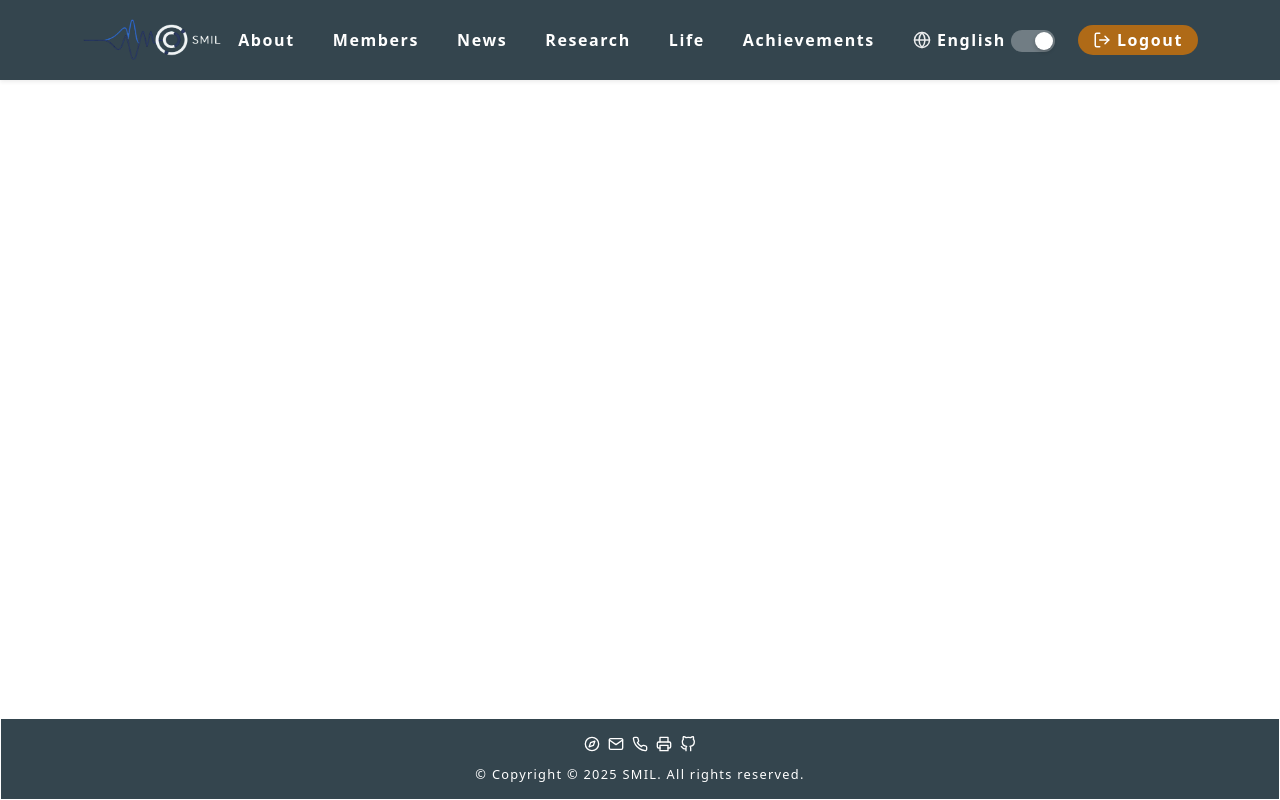
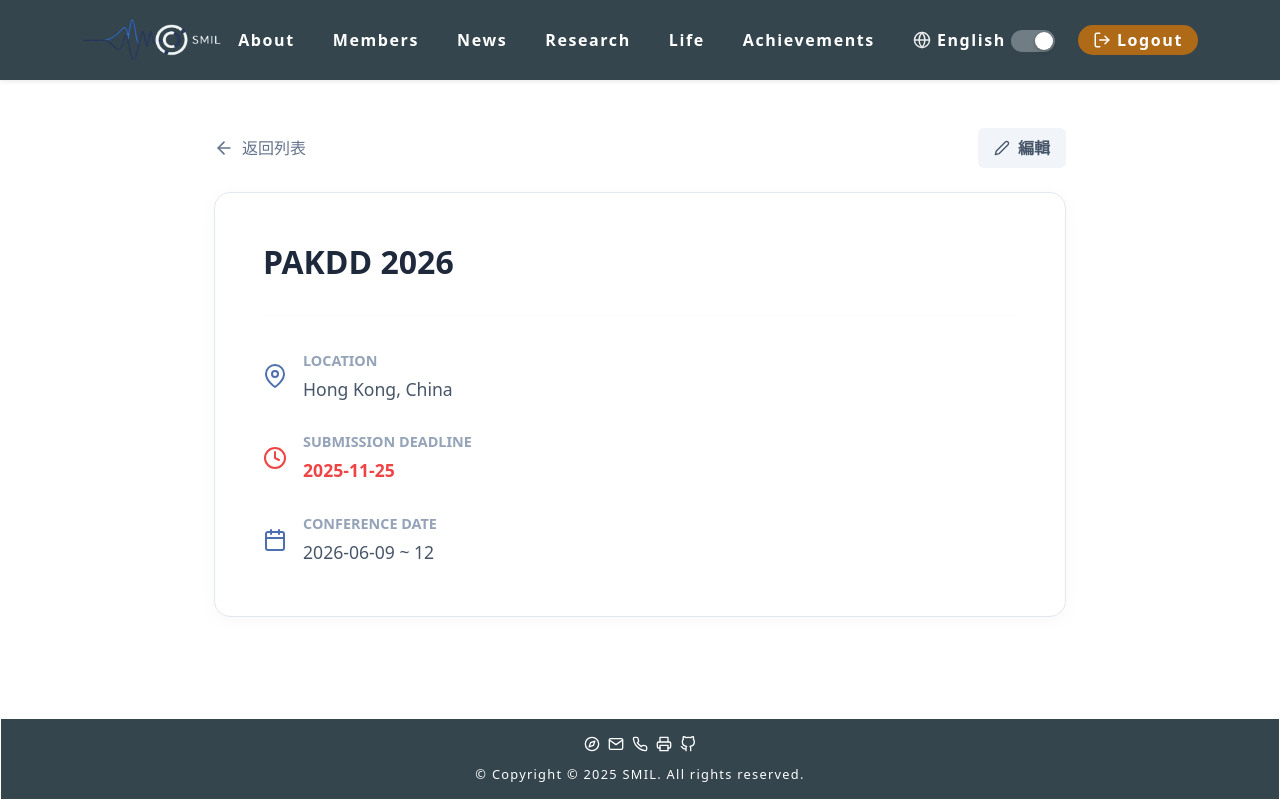
Before and after one commit to TsaiChengHan2003/smil_frontend, a React (Vite) app: page /news/conference/1 in a window 1280 px wide. Built offline with nearby package versions, Linux system fonts and the light colour scheme.

Commit message:
news邏輯完善版本

```diff
--- a/src/App.jsx
+++ b/src/App.jsx
@@ -9,6 +9,7 @@ import About from './pages/about'
 import Member from './pages/member'
 import News from './pages/news'
 import NewsDetail from './pages/newsDetail'
+import ConferenceDetail from './pages/newsConferenceDetail'
 import Research from './pages/research'
 import ResearchDetail from './pages/researchDetail'
 import Life from './pages/life'
@@ -38,6 +39,7 @@ export default function App() {
           <Route path="/members" element={<Member />} />
           <Route path="/news" element={<News />} />
           <Route path="/news/:id" element={<NewsDetail />} />
+          <Route path="/news/conference/:id" element={<ConferenceDetail />} />
           <Route path="/research" element={<Research />} />
           <Route path="/research/:url" element={<ResearchDetail />} />
           <Route path="/life" element={<Life />} />
--- /dev/null
+++ b/src/pages/newsConferenceDetail.jsx
@@ -0,0 +1,136 @@
+import React, { useState, useEffect, useMemo } from "react";
+import { useForm } from "react-hook-form";
+import Fragment from "@/components/common/Fragment";
+import { useParams, useSearchParams, Link, useNavigate } from "react-router-dom";
+import { ArrowLeft, Edit2, Save, X, Calendar, MapPin, Clock } from "react-feather";
+import styles from "@/assets/styles/components/newsDetail.module.scss";
+import { mockConferences } from "@/datas/news";
+import { useGoogleAuth } from "@/contexts/GoogleAuthContext";
+
+export default function ConferenceDetail() {
+  const { id } = useParams();
+  const [searchParams] = useSearchParams();
+  const { isLoggedIn } = useGoogleAuth();
+  const navigate = useNavigate();
+
+  // 1. 抓取資料 (若 ID 找不到，硬接第一筆)
+  const currentData = useMemo(() => {
+    if (id === "new") return { title: "", location: "", deadline: "", date: "" };
+    return mockConferences.find(item => item.id.toString() === id) || mockConferences[0];
+  }, [id]);
+
+  const [isEditing, setIsEditing] = useState(false);
+  const { register, handleSubmit, reset, formState: { errors } } = useForm();
+
+  // 2. 初始化
+  useEffect(() => {
+    if (currentData) {
+      reset(currentData);
+      if ((id === "new" || searchParams.get("edit") === "true") && isLoggedIn) {
+        setIsEditing(true);
+      }
+    }
+  }, [currentData, id, searchParams, isLoggedIn, reset]);
+
+  // 3. 送出
+  const onSubmit = (data) => {
+    console.log("Conference Data Submitted:", data);
+    alert("送出成功 (請看 Console)");
+    setIsEditing(false);
+  };
+
+  return (
+    <Fragment>
+      <div className={styles.container}>
+        <div className={styles.topBar}>
+          <Link to="/news" className={styles.backLink}>
+            <ArrowLeft size={20} /> 返回列表
+          </Link>
+          {isLoggedIn && !isEditing && id !== "new" && (
+            <button className={styles.editBtn} onClick={() => setIsEditing(true)}>
+              <Edit2 size={16} /> 編輯
+            </button>
+          )}
+        </div>
+
+        <div className={styles.contentCard}>
+          {isEditing ? (
+            /* ========== 編輯模式 ========== */
+            <form onSubmit={handleSubmit(onSubmit)} className={styles.editForm}>
+              <h2 className={styles.articleTitle} style={{fontSize: '1.5rem', marginBottom: '1rem'}}>
+                {id === "new" ? "新增會議" : "編輯會議資訊"}
+              </h2>
+
+              <div className={styles.formGroup}>
+                <label>會議名稱</label>
+                <input className={styles.input} {...register("title", { required: true })} />
+                {errors.title && <span className={styles.errorMsg}>必填</span>}
+              </div>
+
+              <div className={styles.formGroup}>
+                <label>地點</label>
+                <input className={styles.input} {...register("location")} />
+              </div>
+
+              <div className={styles.formRow}>
+                <div className={styles.formGroup}>
+                  <label>截稿日期 (Deadline)</label>
+                  <input type="date" className={styles.input} {...register("deadline")} />
+                </div>
+                <div className={styles.formGroup}>
+                  <label>舉辦日期</label>
+                  <input type="text" className={styles.input} {...register("date")} />
+                </div>
+              </div>
+
+              <div className={styles.actionButtons}>
+                <button type="button" className={styles.cancelBtn} onClick={() => navigate("/news", { replace: true })}>
+                  <X size={18} /> 取消
+                </button>
+                <button type="submit" className={styles.saveBtn}>
+                  <Save size={18} /> 儲存
+                </button>
+              </div>
+            </form>
+          ) : (
+            /* ========== 檢視模式 ========== */
+            <div className={styles.viewMode}>
+              <h1 className={styles.articleTitle}>{currentData.title}</h1>
+              <hr className={styles.divider} />
+
+              <div className={styles.articleBody}>
+                <div style={{ display: 'flex', flexDirection: 'column', gap: '1.5rem' }}>
+
+                  <div style={{ display: 'flex', alignItems: 'center', gap: '1rem', fontSize: '1.1rem', color: '#475569' }}>
+                    <MapPin size={24} color="#4e6fae" />
+                    <div>
+                      <strong style={{ display: 'block', fontSize: '0.9rem', color: '#94a3b8' }}>LOCATION</strong>
+                      {currentData.location}
+                    </div>
+                  </div>
+
+                  <div style={{ display: 'flex', alignItems: 'center', gap: '1rem', fontSize: '1.1rem', color: '#475569' }}>
+                    <Clock size={24} color="#ef4444" />
+                    <div>
+                      <strong style={{ display: 'block', fontSize: '0.9rem', color: '#94a3b8' }}>SUBMISSION DEADLINE</strong>
+                      <span style={{ color: '#ef4444', fontWeight: 'bold' }}>{currentData.deadline}</span>
+                    </div>
+                  </div>
+
+                  <div style={{ display: 'flex', alignItems: 'center', gap: '1rem', fontSize: '1.1rem', color: '#475569' }}>
+                    <Calendar size={24} color="#4e6fae" />
+                    <div>
+                      <strong style={{ display: 'block', fontSize: '0.9rem', color: '#94a3b8' }}>CONFERENCE DATE</strong>
+                      {currentData.date}
+                    </div>
+                  </div>
+
+                </div>
+              </div>
+            </div>
+          )}
+        </div>
+      </div>
+    </Fragment>
+  );
+}
--- a/src/pages/newsDetail.jsx
+++ b/src/pages/newsDetail.jsx
@@ -1,102 +1,59 @@
 import React, { useState, useEffect, useMemo } from "react";
 import { useForm } from "react-hook-form";
 import Fragment from "@/components/common/Fragment";
-import Tags from "@/components/tags"; // ★ 修正路徑
+import Tags from "@/components/tags";
 import { useTranslation } from "react-i18next";
 import { useParams, useSearchParams, Link, useNavigate } from "react-router-dom";
 import { ArrowLeft, Edit2, Save, X, Calendar, User } from "react-feather";
 import styles from "@/assets/styles/components/newsDetail.module.scss";
 import { newsData } from "@/datas/news";
+import { useGoogleAuth } from "@/contexts/GoogleAuthContext";
 
 export default function NewsDetail() {
   const { t } = useTranslation();
   const { id } = useParams();
   const [searchParams] = useSearchParams();
+  const { isLoggedIn } = useGoogleAuth();
   const navigate = useNavigate();
 
-  // 1. 權限檢查
-  const [canEdit, setCanEdit] = useState(false);
-  useEffect(() => {
-    const auth = localStorage.getItem("user");
-    setCanEdit(auth === "manager" || auth === "editor");
-  }, []);
-
-  // 2. 從資料源獲取初始資料
-  const originalData = useMemo(() => {
-    return newsData.find(item => item.id.toString() === id);
+  // 1. 抓取資料 (若 ID 找不到，直接硬接第一筆假資料)
+  const currentData = useMemo(() => {
+    if (id === "new") return { title: "", publisher: "", createDate: "", tag: "10", content: "" };
+    return newsData.find(item => item.id.toString() === id) || newsData[0];
   }, [id]);
 
-  const [displayData, setDisplayData] = useState(null);
+  // 2. 狀態管理
+  const [isEditing, setIsEditing] = useState(false);
+  const { register, handleSubmit, reset, formState: { errors } } = useForm();
 
-  const { register, handleSubmit, reset, formState: { errors } } = useForm();
-  const [isEditing, setIsEditing] = useState(false);
-
-  // 初始化資料
+  // 3. 初始化：將資料填入表單
   useEffect(() => {
-    if (originalData) {
-      // 如果還沒有顯示資料，就用原始資料初始化
-      if (!displayData) {
-        setDisplayData(originalData);
-      }
-
-      // 設定表單預設值
-      reset(originalData);
-
-      // 根據 URL 參數決定是否進入編輯模式
-      if (searchParams.get("edit") === "true" && canEdit) {
+    if (currentData) {
+      reset(currentData);
+      // 如果網址有 ?edit=true 且已登入，進入編輯模式
+      if ((id === "new" || searchParams.get("edit") === "true") && isLoggedIn) {
         setIsEditing(true);
       }
     }
-  }, [originalData, searchParams, canEdit, reset, displayData]);
+  }, [currentData, id, searchParams, isLoggedIn, reset]);
 
-  // 錯誤處理：找不到資料
-  if (!originalData) {
-    return (
-      <Fragment>
-        <div className={styles.container}>
-          <div className={styles.errorBox}>資料不存在或已被刪除</div>
-          <Link to="/news" className={styles.backLink}><ArrowLeft size={16}/> 返回列表</Link>
-        </div>
-      </Fragment>
-    );
-  }
-
-  // 等待資料載入防呆
-  if (!displayData) return null;
-
-  // --- Handlers ---
-
+  // 4. 送出 (僅印出 Log，您之後再接 API)
   const onSubmit = (data) => {
-    // 這裡串接 API 更新資料
-    // API.updateNews(id, data).then(...)
-
-    alert("儲存成功！(模擬)");
-    console.log("Form Submitted:", data);
-
-    // 更新本地顯示資料 (模擬 API 回傳後的畫面更新)
-    setDisplayData(data);
-
+    console.log("Form Data Submitted:", data);
+    alert("送出成功 (請看 Console)");
     setIsEditing(false);
-    navigate(`/news/${id}`, { replace: true });
-  };
-
-  const handleCancel = () => {
-    reset(displayData); // 將表單重置回目前的顯示資料
-    setIsEditing(false);
-    navigate("/news", { replace: true });
   };
 
   return (
     <Fragment>
       <div className={styles.container}>
-        {/* 頂部導航列 */}
         <div className={styles.topBar}>
           <Link to="/news" className={styles.backLink}>
             <ArrowLeft size={20} /> 返回公告列表
           </Link>
 
-          {/* 只有管理員能看到編輯切換鈕 */}
-          {canEdit && !isEditing && (
+          {/* 只有登入且非編輯模式顯示按鈕 */}
+          {isLoggedIn && !isEditing && id !== "new" && (
             <button className={styles.editBtn} onClick={() => setIsEditing(true)}>
               <Edit2 size={16} /> 編輯公告
             </button>
@@ -104,9 +61,13 @@ export default function NewsDetail() {
         </div>
 
         <div className={styles.contentCard}>
-          {/* ========== 編輯模式 (Form) ========== */}
           {isEditing ? (
+            /* ========== 編輯模式 ========== */
             <form onSubmit={handleSubmit(onSubmit)} className={styles.editForm}>
+              <h2 className={styles.articleTitle} style={{fontSize: '1.5rem', marginBottom: '1rem'}}>
+                {id === "new" ? "新增公告" : "編輯公告"}
+              </h2>
+
               <div className={styles.formGroup}>
                 <label>標題</label>
                 <input
@@ -152,42 +113,39 @@ export default function NewsDetail() {
                   className={styles.textarea}
                   {...register("content", { required: true })}
                 />
-                {errors.content && <span className={styles.errorMsg}>內容為必填</span>}
               </div>
 
               <div className={styles.actionButtons}>
-                {/* 注意：取消按鈕 type="button" 避免觸發 submit */}
-                <button type="button" className={styles.cancelBtn} onClick={handleCancel}>
+                <button type="button" className={styles.cancelBtn} onClick={() => navigate("/news", { replace: true })}>
                   <X size={18} /> 取消
                 </button>
                 <button type="submit" className={styles.saveBtn}>
-                  <Save size={18} /> 儲存變更
+                  <Save size={18} /> 儲存
                 </button>
               </div>
             </form>
           ) : (
-            /* ========== 檢視模式 (View) ========== */
+            /* ========== 檢視模式 (直接讀取 currentData) ========== */
             <div className={styles.viewMode}>
               <header className={styles.articleHeader}>
                 <div className={styles.metaRow}>
                   <span className={styles.metaItem}>
-                    <Calendar size={16} /> {displayData.createDate}
+                    <Calendar size={16} /> {currentData.createDate}
                   </span>
                   <span className={styles.metaItem}>
-                    <User size={16} /> {displayData.publisher}
+                    <User size={16} /> {currentData.publisher}
                   </span>
                   <div className={styles.metaTag}>
-                    <Tags tags={displayData.tag} />
+                    <Tags tags={currentData.tag} />
                   </div>
                 </div>
-                <h1 className={styles.articleTitle}>{displayData.title}</h1>
+                <h1 className={styles.articleTitle}>{currentData.title}</h1>
               </header>
 
               <hr className={styles.divider} />
 
               <article className={styles.articleBody}>
-                {/* 簡單處理換行 */}
-                {displayData.content && displayData.content.split('\n').map((line, i) => (
+                {currentData.content && currentData.content.split('\n').map((line, i) => (
                   <p key={i}>{line}</p>
                 ))}
               </article>
```
Also changed, not shown: src/assets/styles/components/news.module.scss (+26 -1 lines), src/pages/news.jsx (+54 -21 lines).
